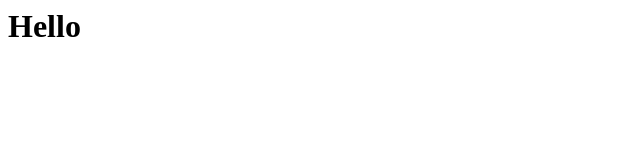
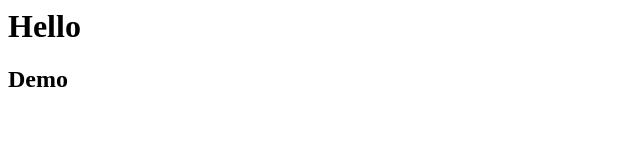
Before and after one commit to shijuqburst/demo-26092022, a plain HTML site: page index.html in a window 1280 px wide. Shown: the full height of the page, 0-640 px from the left. Drawn offline with Linux system fonts and the light colour scheme.

Commit message:
demo-01 - Add h2 tag for additional heading

```diff
--- a/index.html
+++ b/index.html
@@ -2,5 +2,6 @@
 	<head></head>
 	<body>
 		<h1>Hello<h1>
+				<h2>Demo<h2>
 	</body>
 </html>
```
